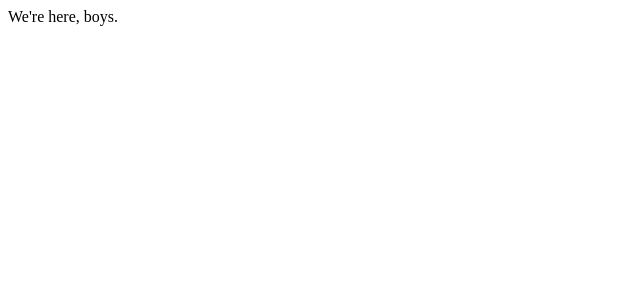
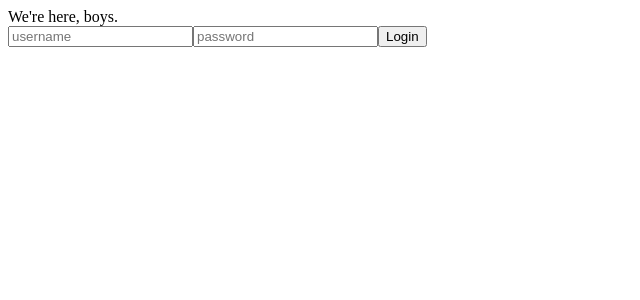
Before and after one commit to nnsier/bolt-struct, a React (Create React App) app in the folder client/: page / in a window 1280 px wide. Shown: the top 300 px of the page, without its empty margins (0-640 px from the left). Built offline with nearby package versions, Linux system fonts and the light colour scheme.

Commit message:
adds basic form

```diff
--- a/client/package.json
+++ b/client/package.json
@@ -9,7 +9,10 @@
     "@types/react-dom": "^16.9.0",
     "react": "^16.9.0",
     "react-dom": "^16.9.0",
+    "react-router": "^5.0.1",
+    "react-router-dom": "^5.0.1",
     "react-scripts": "3.1.1",
+    "styled-components": "^4.3.2",
     "typescript": "^3.5.3"
   },
   "proxy": "http://localhost:3001",
--- a/client/src/App.tsx
+++ b/client/src/App.tsx
@@ -1,9 +1,11 @@
 import React from 'react';
+import LoginForm from './components/loginForm/index';
 
 function App() {
   return (
     <div>
       We're here, boys.
+      <LoginForm />
     </div>
   );
 }
--- /dev/null
+++ b/client/src/components/loginForm/index.tsx
@@ -0,0 +1,32 @@
+import React, { useState, Fragment } from 'react';
+
+function LoginForm(): JSX.Element {
+  const [username, setUsername] = useState<string>("");
+  const [password, setPassword] = useState<string>("");
+
+  return(
+    <Fragment>
+      <form>
+
+        <input
+          placeholder="username"
+          type="text"
+          value={username}
+          onChange={e => setUsername(e.target.value)}
+          required
+        />
+
+        <input
+          placeholder="password"
+          type="text"
+          value={password}
+          onChange={e => setPassword(e.target.value)}
+        />
+        <button type='submit'>Login</button>
+
+      </form>
+    </Fragment>
+  )
+}
+
+export default LoginForm;
```
Also changed, not shown: 1 other file (tests, documents, lock files or other folders).
